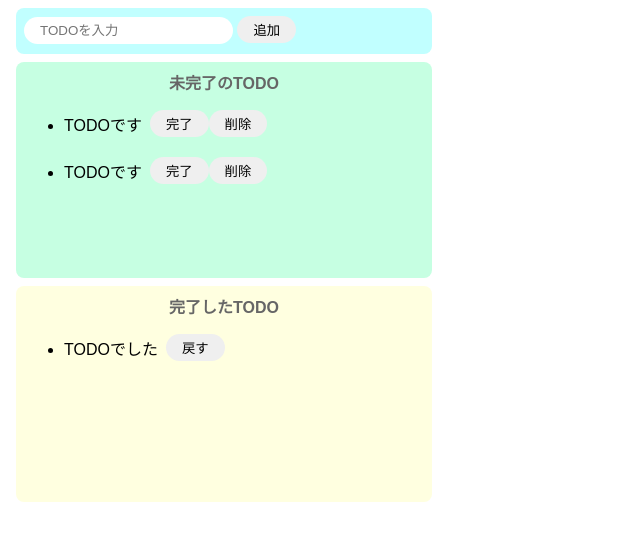
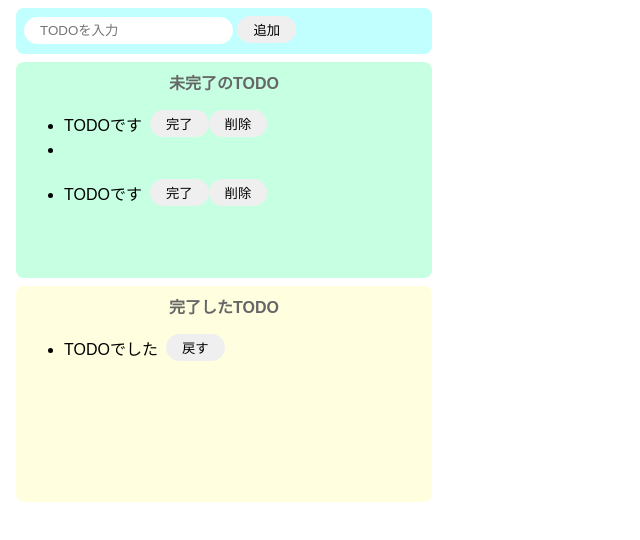
Before and after one commit to project-sa-git/todo-js, a website built with Parcel: page index.html in a window 1280 px wide. Both pictures are taken after a click on the button "追加". Shown: the whole page, without its empty margins (0-640 px from the left). Built offline with nearby package versions, Linux system fonts and the light colour scheme.

Commit message:
タスクテキスト（未完了）の追加（div, li）

```diff
--- a/index.html
+++ b/index.html
@@ -8,12 +8,12 @@
 
 <body>
 	<div class="input-area">
-		<input placeholder="TODOを入力" />
-		<button>追加</button>
+		<input id="add-text" placeholder="TODOを入力" />
+		<button id ="add-button">追加</button>
 	</div>
 	<div class="incomplete-area">
 		<p class="title">未完了のTODO</p>
-		<ul>
+		<ul id="incomplete-list">
 			<div class="list-row">
 				<li>TODOです</li>
 				<button>完了</button>
--- a/src/index.js
+++ b/src/index.js
@@ -1 +1,25 @@
 import "./styles.css";
+
+const onClickAdd = () => {
+  // テキストボックスの値を取得し、初期化する
+  const inputText = document.getElementById("add-text").value;
+  document.getElementById("add-text").value = "";
+
+  // div生成("div"タグを生成する)
+  const div = document.createElement("div");
+  div.className = "list-row" // コンソールで<div class="list-row"></div>
+
+  // liタグ生成
+  const li = document.createElement("li");
+  li.innerText = inputText; // コンソールで<li>dddd</li>
+
+  // divタグの子要素に各要素を設定
+  div.appendChild(li);
+
+  // 未完了リストに追加（画面の要素を書き換える）
+  document.getElementById("incomplete-list").appendChild(div);
+};
+
+document
+  .getElementById("add-button")
+  .addEventListener("click", () => onClickAdd());
```
